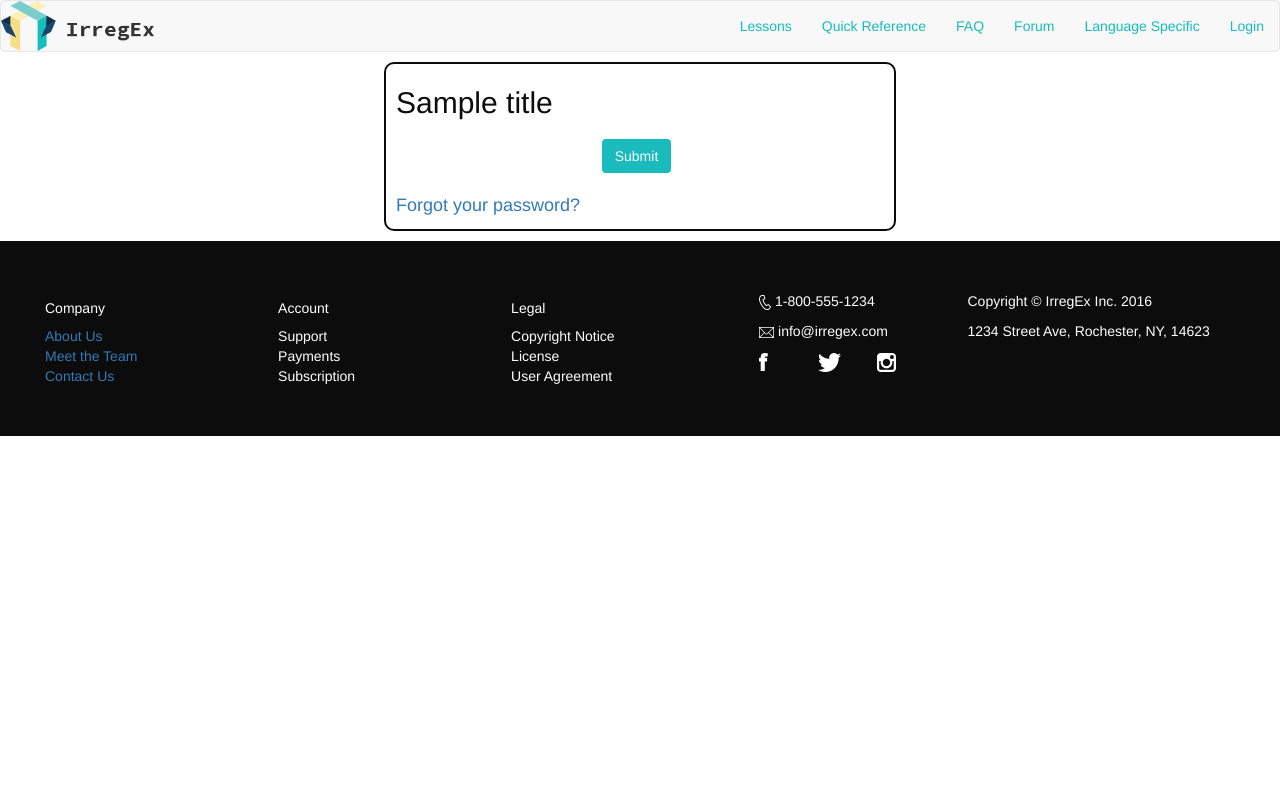
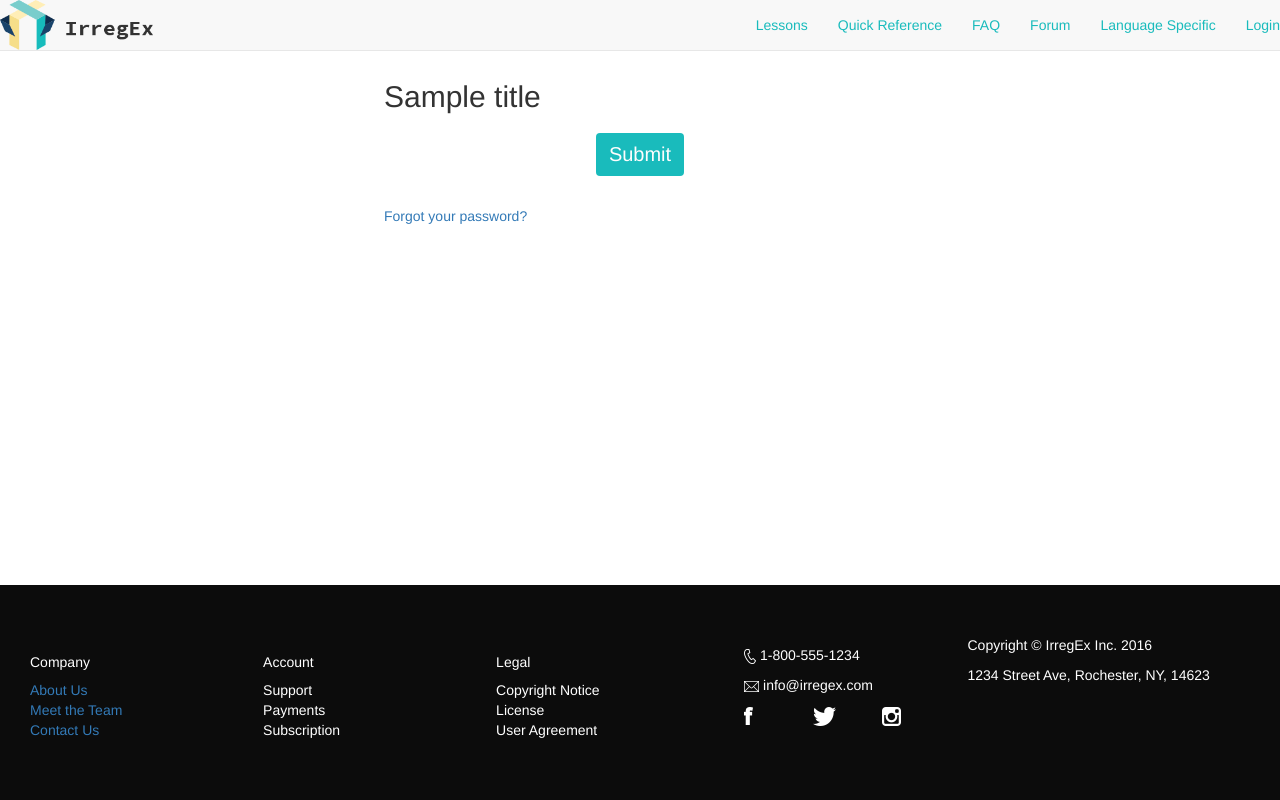
Before and after one commit to audiolion/WebII-Group-Project, a Django app: template Django_Files/home/templates/form.html in a window 1280 px wide. Run offline with Django 3.2, Linux system fonts and the light colour scheme; the template is opened without the code that fills it: most values are stand-ins (such as "Sample title", 1, 10 or a date in 2020); some libraries are stand-ins or nearby versions.

Commit message:
Added css removed in merge

```diff
--- a/Django_Files/home/static/base.css
+++ b/Django_Files/home/static/base.css
@@ -9,6 +9,14 @@
 * {
     box-sizing: border-box;
     margin: 0;
+}
+
+body {
+    position: absolute;
+    left: 0;
+    right: 0;
+    top: 50px;
+    bottom: 0;
 }
 
 .body-div {
@@ -28,26 +36,30 @@ hr {
   margin-top: 0;
 }
 
-form {
-    background-color: white;
-    border: .2rem solid #0c0c0c;
-    border-radius: 1rem;
-    color: #0c0c0c;
-    font-size: 1.8rem;
-    margin: 1rem auto;
-    overflow: auto;
-    padding: .2rem 1rem 1rem 1rem;
-    width: 40%;
+
+main {
+    min-height: calc(100% - 21.5rem);
 }
 
-input, textarea, select {
+form {
+    width: 40%;
+    margin: 1rem 30%;
+    float: left;
+}
+
+.btn-center {
+    text-align: center;
+}
+
+input[type="text"], input[type="password"], textarea, select, label {
     border-radius: 1rem;
     padding: .2rem .5rem;
     width: 100%;
 }
 
-form div {
-    text-align: center;
+.question label {
+    width: auto;
+    margin-right: 3rem;
 }
 
 button, input[type="submit"] {
@@ -90,6 +102,7 @@ button, input[type="submit"] {
     padding: 3%;
     margin: auto;
     margin-top:15%;
+    border-radius: 1rem 1rem 0 0;
 }
 
 .info {
@@ -116,6 +129,7 @@ button, input[type="submit"] {
     width: 30%;
     padding: 3%;
     margin: auto;
+    border-radius: 0 0 1rem 1rem;
 }
 
 .close_msg_btn {
@@ -158,7 +172,8 @@ button, input[type="submit"] {
 }
 
 .btn {
-    margin-right: .5em;
+    margin: 1rem 0;
+    font-size: 2rem;
 }
 
 .btn-sign {
@@ -379,3 +394,14 @@ footer ul {
     float: left;
     width: 33%;
 }
+
+footer .col-xs-6 {
+    margin: 0;
+    padding: 1rem 0;
+}
+
+@media (max-width: 600px) {
+    footer {
+        padding: 0;
+    }
+}
--- a/Django_Files/home/templates/main_layout.html
+++ b/Django_Files/home/templates/main_layout.html
@@ -4,7 +4,7 @@
 
 {% block nav %}
 <header class="">
-    <nav class="navbar navbar-default" role="navigation">
+    <nav class="navbar navbar-default navbar-fixed-top" role="navigation">
         <div class="fluid-container">
             <div class="navbar-header">
                 <button type="button" class="navbar-toggle" data-toggle="collapse"
```
